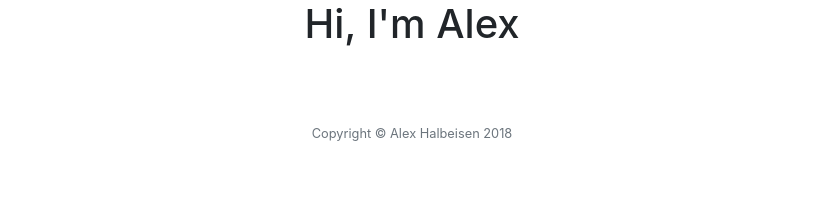
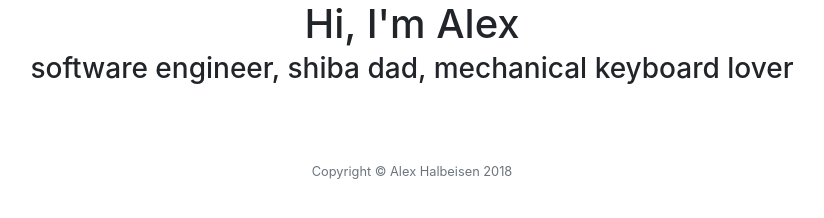
Before and after one commit to alexhalbeisen/my-site, a website with bundled scripts: page index.html in a window 1280 px wide. Shown: the whole page, without its empty margins (228-1052 px from the left). Built offline with nearby package versions, Linux system fonts and the light colour scheme.

Commit message:
Add tidbit about me

```diff
--- a/index.html
+++ b/index.html
@@ -8,7 +8,7 @@
     <meta name="description" content="">
     <meta name="author" content="">
 
-    <title>meet alex :)</title>
+    <title>Alex Halbeisen</title>
 
     <!-- Bootstrap Core CSS -->
     <link href="vendor/bootstrap/css/bootstrap.min.css" rel="stylesheet">
@@ -57,6 +57,7 @@
     <header class="masthead d-flex">
       <div class="container text-center my-auto">
         <h1 class="mb-1">Hi, I'm Alex</h1>
+        <h3 class="mb-1">software engineer, shiba dad, mechanical keyboard lover</h3>
       </div>
       <div class="overlay"></div>
     </header>
```
